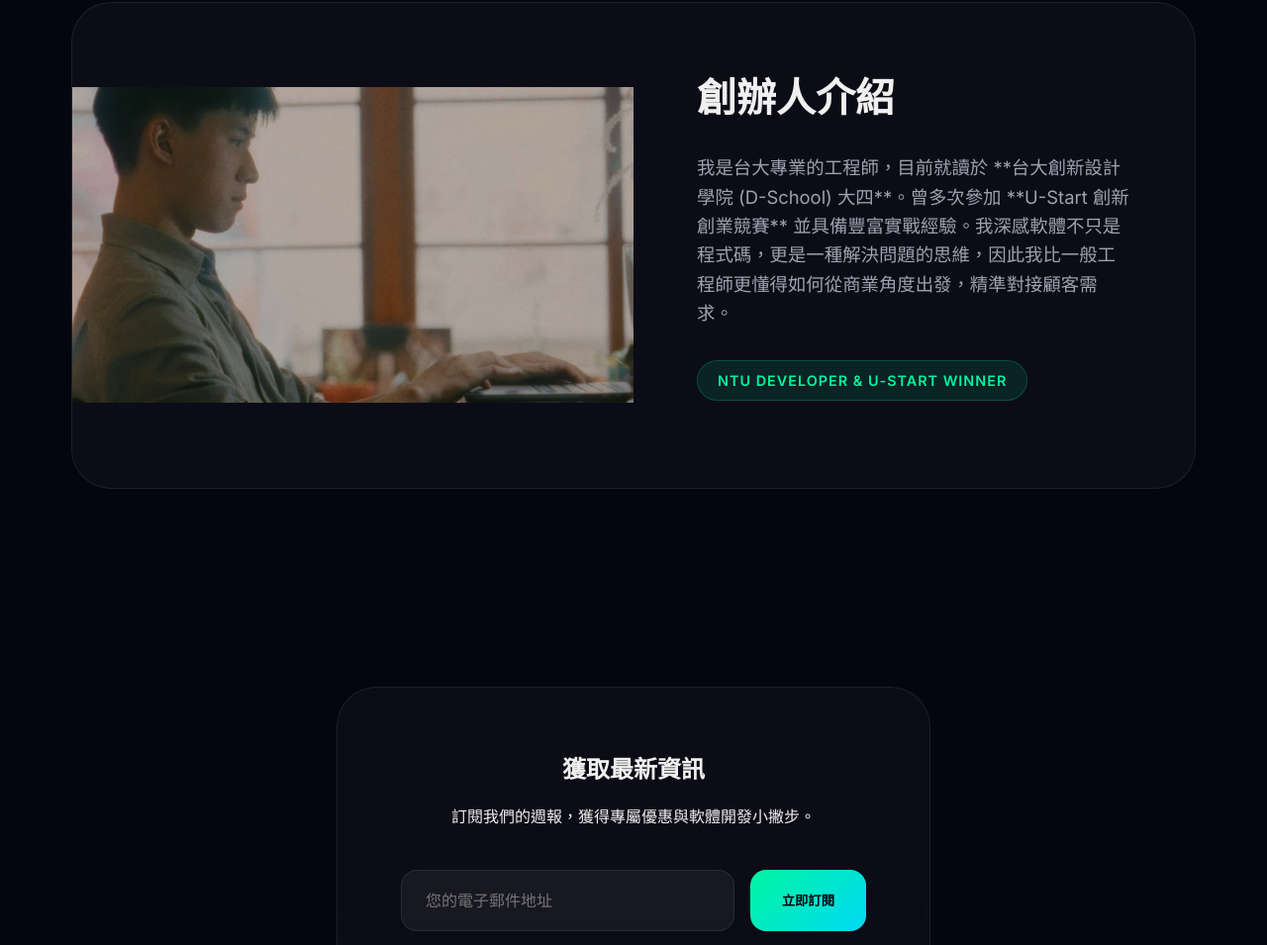
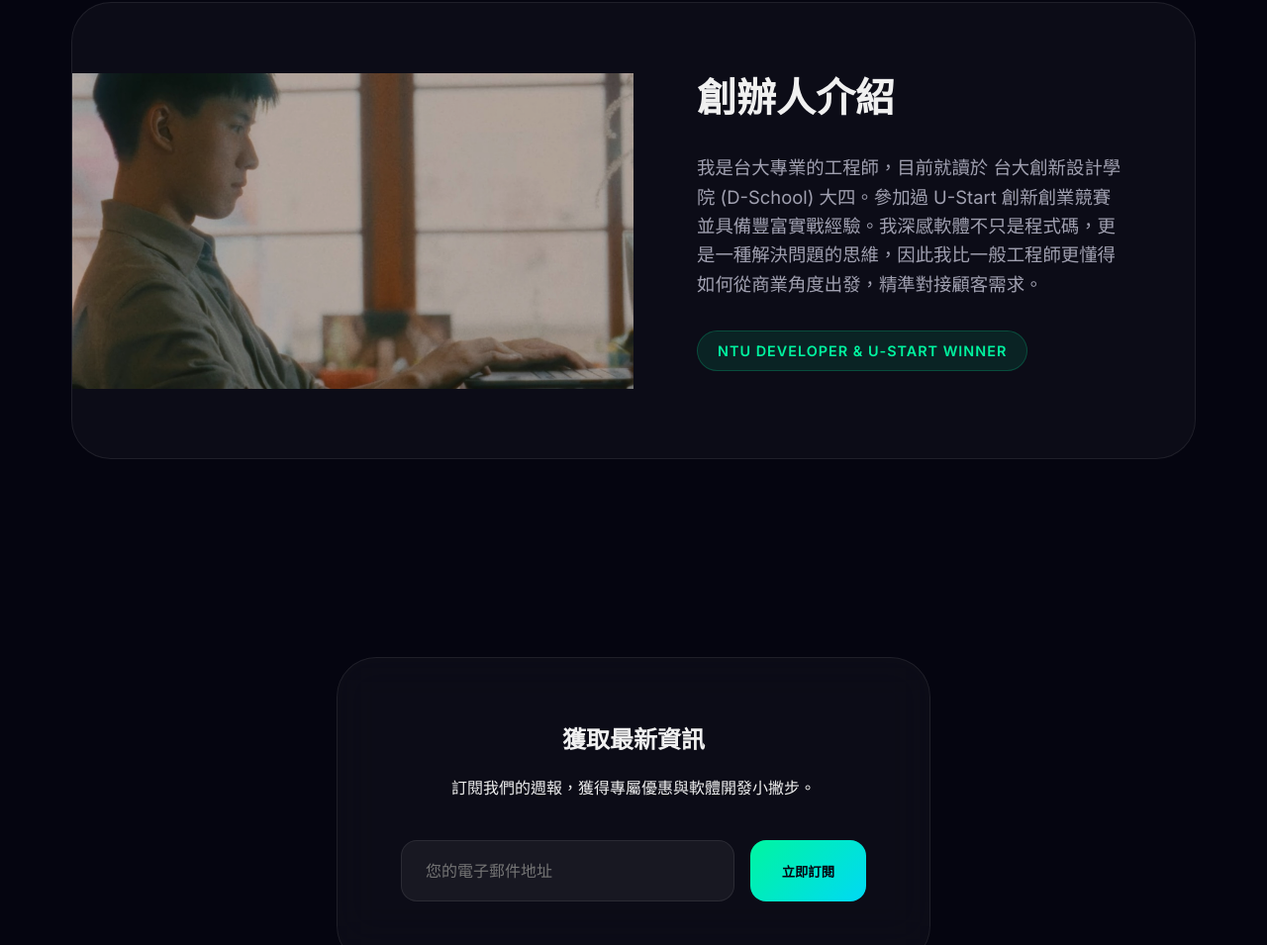
Before and after one commit to xieining/steponly, a plain HTML site: page index.html in a window 1280 px wide. Shown: the part 1652-2607 px from the top of the page at 99% size. Drawn offline with nearby package versions, Linux system fonts and the light colour scheme.

Commit message:
Refine founder bio text: remove formatting and adjust phrasing

```diff
--- a/index.html
+++ b/index.html
@@ -417,7 +417,7 @@
                 </div>
                 <div class="founder-info">
                     <h2>創辦人介紹</h2>
-                    <p>我是台大專業的工程師，目前就讀於 **台大創新設計學院 (D-School) 大四**。曾多次參加 **U-Start 創新創業競賽** 並具備豐富實戰經驗。我深感軟體不只是程式碼，更是一種解決問題的思維，因此我比一般工程師更懂得如何從商業角度出發，精準對接顧客需求。</p>
+                    <p>我是台大專業的工程師，目前就讀於 台大創新設計學院 (D-School) 大四。參加過 U-Start 創新創業競賽 並具備豐富實戰經驗。我深感軟體不只是程式碼，更是一種解決問題的思維，因此我比一般工程師更懂得如何從商業角度出發，精準對接顧客需求。</p>
                     <div class="title-badge">NTU Developer & U-Start Winner</div>
                 </div>
             </div>
```
